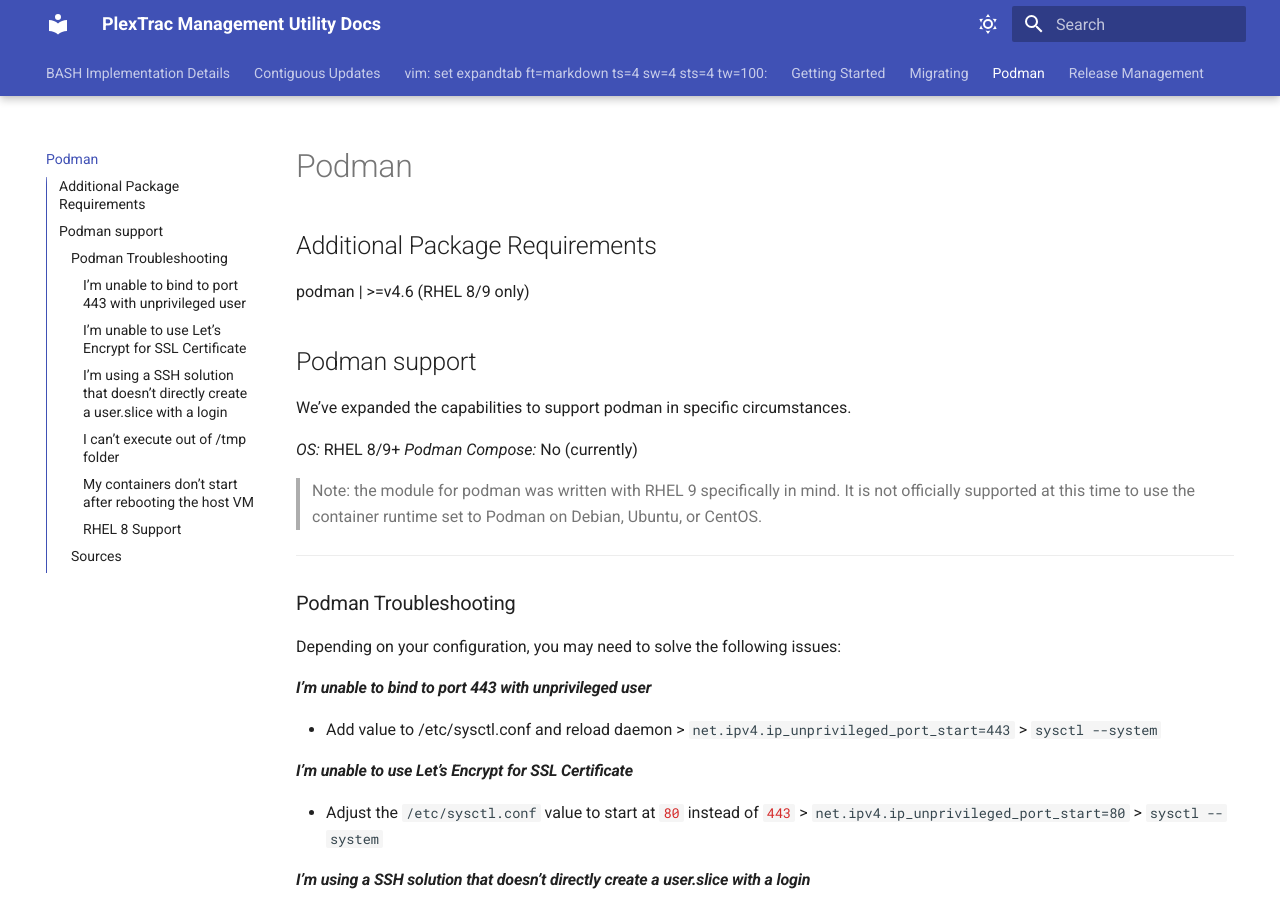
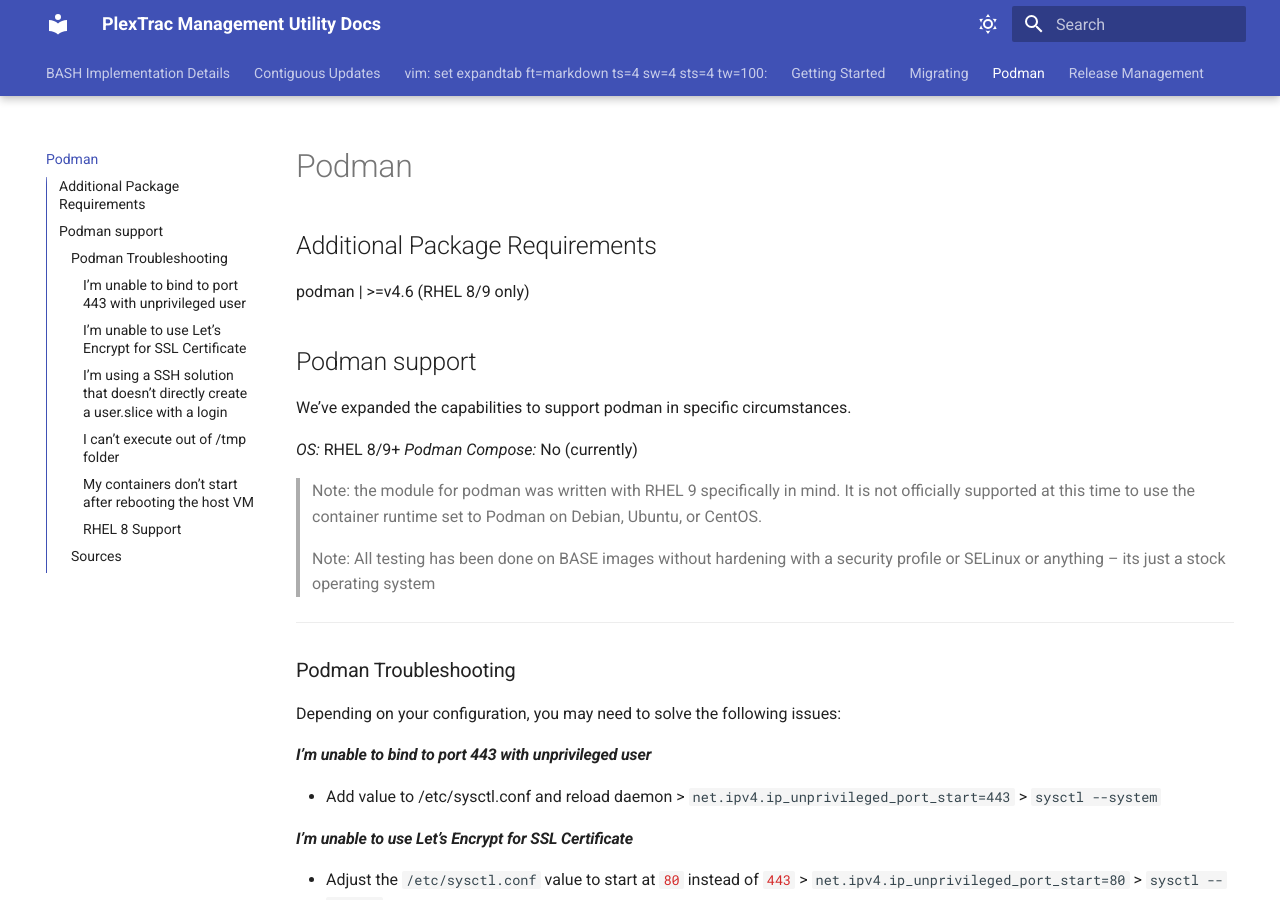
Before and after one commit to PlexTrac/plextrac-manager-util, an MkDocs documentation site: the page built from docs/podman.md, in a window 1280 px wide and 900 px high. Built offline with MkDocs 1.6.1 and Material for MkDocs 9.7.7, drawn with Linux system fonts in a browser that asks for light colours.

Commit message:
Further changes on the docs

```diff
--- a/docs/podman.md
+++ b/docs/podman.md
@@ -10,6 +10,8 @@ We've expanded the capabilities to support podman in specific circumstances.
 *Podman Compose:* No (currently)
 
 > Note: the module for podman was written with RHEL 9 specifically in mind. It is not officially supported at this time to use the container runtime set to Podman on Debian, Ubuntu, or CentOS.
+
+> Note: All testing has been done on BASE images without hardening with a security profile or SELinux or anything -- its just a stock operating system
 
 ---
 
```
